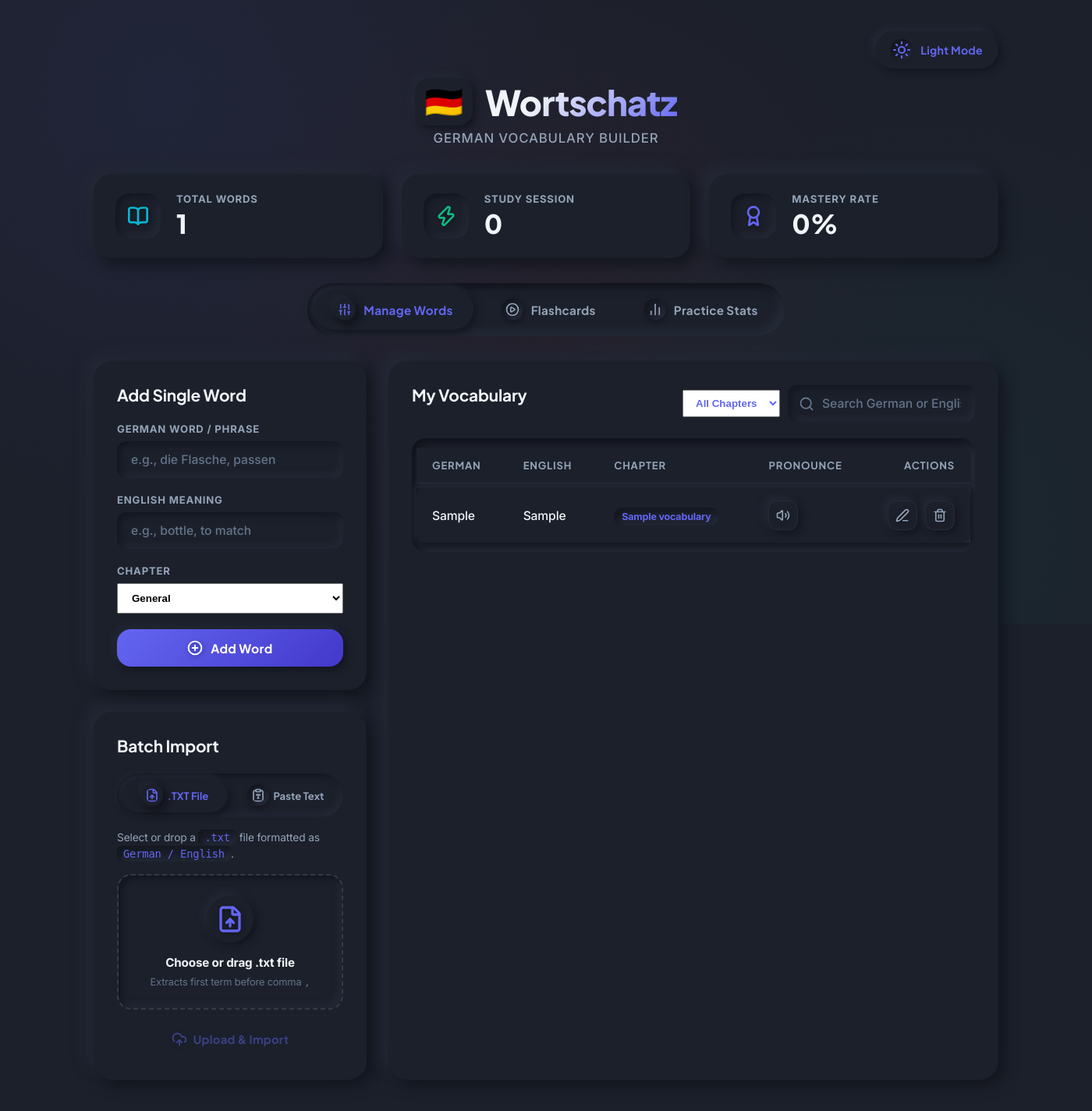
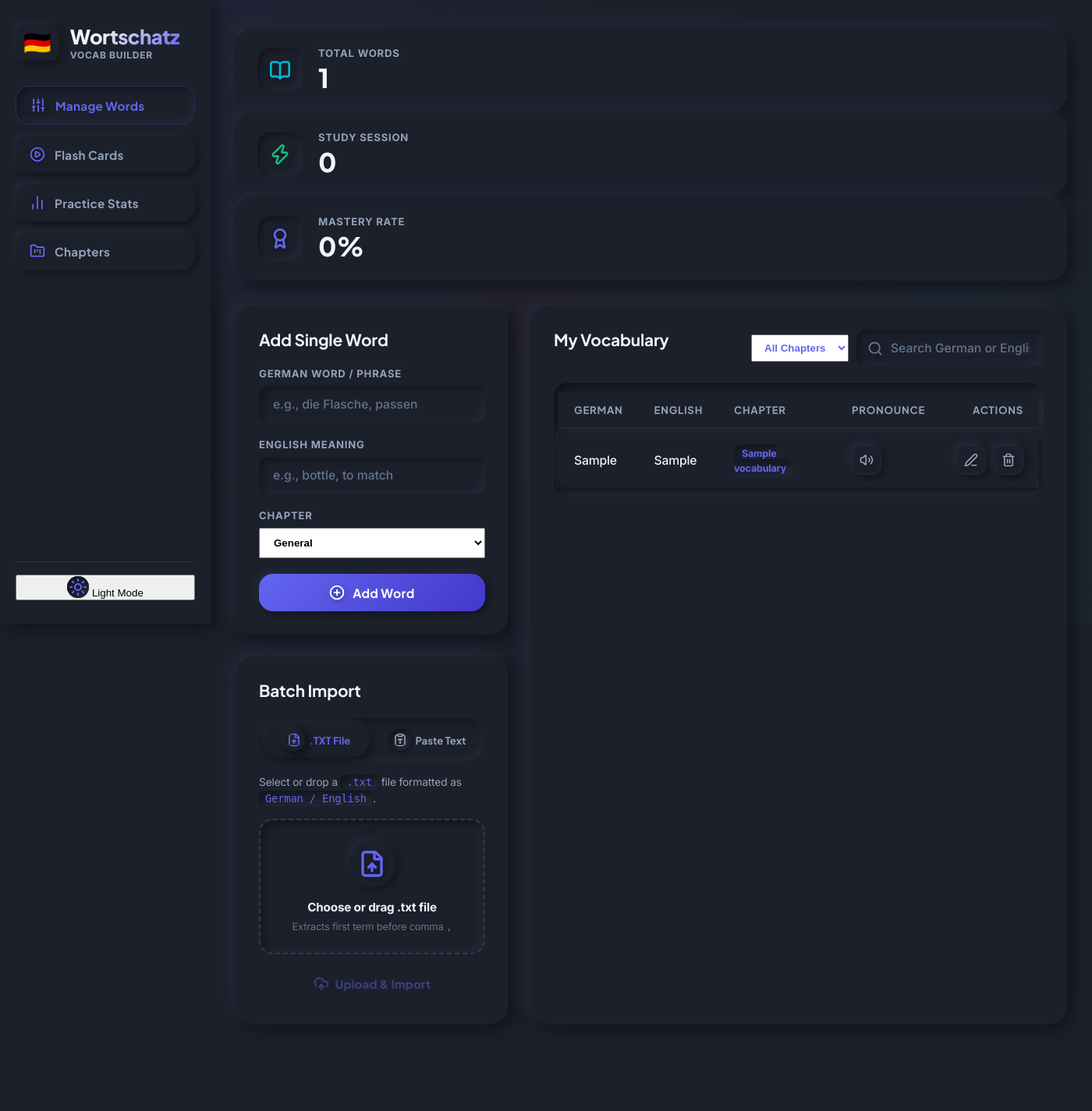
Before and after one commit to bad-vincen-zo/germantrial, a FastAPI app: page / in a window 1400 px wide. Shown: the whole page at 78% size. After the commit the page ends 1295 px from the top, so only its background shows below. Run offline with FastAPI, Linux system fonts and the light colour scheme; data comes from the database, SQL or seed files in the repository; tables that the repository leaves empty hold one stand-in row (values such as "Sample post").

Commit message:
Redesign layout to left vertical sidebar navigation and 4-tab dashboard grid matching wireframe

```diff
--- a/static/app.js
+++ b/static/app.js
@@ -360,19 +360,19 @@ function handleSearch() {
 
 // Tab Navigation logic
 function switchTab(tabId) {
-    // Buttons
-    document.getElementById("tab-manage").classList.remove("active");
-    document.getElementById("tab-practice").classList.remove("active");
-    const statsTabBtn = document.getElementById("tab-stats");
-    if (statsTabBtn) statsTabBtn.classList.remove("active");
-    document.getElementById(`tab-${tabId}`).classList.add("active");
+    const tabs = ["manage", "practice", "stats", "chapters"];
 
-    // Contents
-    document.getElementById("content-manage").classList.add("hidden");
-    document.getElementById("content-practice").classList.add("hidden");
-    const statsContent = document.getElementById("content-stats");
-    if (statsContent) statsContent.classList.add("hidden");
-    document.getElementById(`content-${tabId}`).classList.remove("hidden");
+    tabs.forEach(id => {
+        const btn = document.getElementById(`tab-${id}`);
+        const content = document.getElementById(`content-${id}`);
+        if (btn) btn.classList.remove("active");
+        if (content) content.classList.add("hidden");
+    });
+
+    const activeBtn = document.getElementById(`tab-${tabId}`);
+    const activeContent = document.getElementById(`content-${tabId}`);
+    if (activeBtn) activeBtn.classList.add("active");
+    if (activeContent) activeContent.classList.remove("hidden");
 
     if (tabId === "practice") {
         if (currentCardMode === "trial") {
@@ -382,6 +382,92 @@ function switchTab(tabId) {
         }
     } else if (tabId === "stats") {
         renderStatsDashboard();
+    } else if (tabId === "chapters") {
+        renderChaptersTab();
+    }
+}
+
+// Chapters Tab Renderer
+function renderChaptersTab() {
+    const container = document.getElementById("chapters-grid-container");
+    if (!container) return;
+
+    if (appChapters.length === 0) {
+        container.innerHTML = `<p class="upload-desc">No chapters created yet. Click "Add Chapter" to create one!</p>`;
+        return;
+    }
+
+    container.innerHTML = "";
+    appChapters.forEach(ch => {
+        const card = document.createElement("div");
+        card.className = "chapter-card animate-fade-in";
+        card.innerHTML = `
+            <div class="chapter-card-header">
+                <div class="chapter-card-title"><i data-lucide="folder" style="margin-right:6px;"></i> ${escapeHTML(ch.name)}</div>
+                <span class="chapter-card-count">${ch.word_count || 0} words</span>
+            </div>
+            <p style="font-size:0.88rem; color:var(--text-secondary); margin-top:8px;">${escapeHTML(ch.description || "No description provided.")}</p>
+            <div style="margin-top:16px; display:flex; gap:8px;">
+                <button type="button" class="secondary-btn btn-sm" style="flex:1;" onclick="filterByChapter('${escapeJS(ch.name)}')">
+                    <i data-lucide="filter"></i> View Words
+                </button>
+            </div>
+        `;
+        container.appendChild(card);
+    });
+
+    if (window.lucide) lucide.createIcons();
+}
+
+function filterByChapter(chapterName) {
+    selectedFilterChapter = chapterName;
+    const filterSelect = document.getElementById("filter-chapter-select");
+    if (filterSelect) filterSelect.value = chapterName;
+    switchTab("manage");
+    handleSearch();
+}
+
+// Add Chapter Modal Functions
+function openAddChapterModal() {
+    const modal = document.getElementById("add-chapter-modal");
+    if (modal) modal.classList.add("open");
+}
+
+function closeAddChapterModal() {
+    const modal = document.getElementById("add-chapter-modal");
+    if (modal) modal.classList.remove("open");
+}
+
+async function handleAddChapterSubmit(event) {
+    event.preventDefault();
+    const nameInput = document.getElementById("chapter-name-input");
+    const descInput = document.getElementById("chapter-desc-input");
+    if (!nameInput) return;
+
+    const name = nameInput.value.trim();
+    const description = descInput ? descInput.value.trim() : "";
+
+    if (!name) return;
+
+    try {
+        const response = await fetch("/api/chapters", {
+            method: "POST",
+            headers: { "Content-Type": "application/json" },
+            body: JSON.stringify({ name, description })
+        });
+
+        const data = await response.json();
+        if (!response.ok) throw new Error(data.detail || "Failed to create chapter");
+
+        nameInput.value = "";
+        if (descInput) descInput.value = "";
+        closeAddChapterModal();
+
+        showToast(`Successfully created chapter '${name}'!`, "success");
+        await fetchChapters();
+        renderChaptersTab();
+    } catch (err) {
+        showToast(err.message, "error");
     }
 }
 
--- a/static/style.css
+++ b/static/style.css
@@ -347,87 +347,187 @@ i[data-lucide] {
 }
 
 /* Main Container */
-.app-container {
+/* Main App Layout Grid */
+.app-layout {
+    display: flex;
+    min-height: 100vh;
     width: 100%;
-    max-width: 1200px;
-    padding: 40px 20px;
+}
+
+/* Sidebar Navigation (Matching Wireframe Alignment) */
+.sidebar-nav {
+    width: 270px;
+    min-width: 270px;
+    background: var(--bg-card);
+    box-shadow: var(--neu-shadow-extruded);
     display: flex;
     flex-direction: column;
+    padding: 30px 20px;
     gap: 32px;
-}
-
-/* App Header */
-.app-header {
-    text-align: center;
-    margin-bottom: 4px;
-    position: relative;
-}
-
-.header-top-bar {
-    display: flex;
-    justify-content: flex-end;
-    margin-bottom: 12px;
-}
-
-/* Neumorphic Theme Switcher Button */
-.theme-toggle-btn {
-    background: var(--bg-main);
-    color: var(--accent-primary);
+    z-index: 10;
+    position: sticky;
+    top: 0;
+    height: 100vh;
+}
+
+.sidebar-brand {
+    display: flex;
+    align-items: center;
+    gap: 14px;
+}
+
+.sidebar-brand h1 {
+    font-family: var(--font-heading);
+    font-size: 1.6rem;
+    font-weight: 800;
+    letter-spacing: -0.02em;
+    background: linear-gradient(135deg, var(--text-primary) 30%, var(--accent-primary) 100%);
+    -webkit-background-clip: text;
+    -webkit-text-fill-color: transparent;
+}
+
+.sidebar-brand .flag-icon {
+    font-size: 1.8rem;
+    padding: 6px 10px;
+    border-radius: var(--border-radius-md);
+    background: var(--bg-main);
+    box-shadow: var(--neu-shadow-extruded-sm);
+}
+
+.sidebar-brand .subtitle {
+    font-size: 0.75rem;
+    color: var(--text-secondary);
+    font-weight: 700;
+    text-transform: uppercase;
+    letter-spacing: 0.06em;
+}
+
+/* Vertical Sidebar Menu Buttons */
+.sidebar-menu {
+    display: flex;
+    flex-direction: column;
+    gap: 14px;
+    flex: 1;
+}
+
+.sidebar-tab-btn {
+    background: var(--bg-main);
     border: none;
-    padding: 10px 20px;
-    border-radius: var(--border-radius-pill);
+    outline: none;
+    color: var(--text-secondary);
     font-family: var(--font-heading);
-    font-size: 0.88rem;
-    font-weight: 700;
+    font-size: 0.95rem;
+    font-weight: 700;
+    padding: 14px 18px;
+    border-radius: var(--border-radius-lg);
     cursor: pointer;
-    display: inline-flex;
-    align-items: center;
-    gap: 10px;
+    display: flex;
+    align-items: center;
+    gap: 12px;
     letter-spacing: 0.02em;
     box-shadow: var(--neu-shadow-extruded-sm);
     transition: var(--transition-smooth);
-}
-
-.theme-toggle-btn:hover {
+    width: 100%;
+}
+
+.sidebar-tab-btn i,
+.sidebar-tab-btn svg {
+    width: 20px;
+    height: 20px;
+    color: var(--accent-primary);
+}
+
+.sidebar-tab-btn:hover {
+    color: var(--text-primary);
     box-shadow: var(--neu-shadow-extruded);
-    transform: translateY(-2px);
-    color: var(--accent-primary-hover);
-}
-
-.theme-toggle-btn:active {
-    box-shadow: var(--neu-shadow-inset);
-    transform: translateY(0);
-}
-
-.logo-area {
-    display: flex;
-    justify-content: center;
-    align-items: center;
+    transform: translateX(3px);
+}
+
+.sidebar-tab-btn.active {
+    background: var(--bg-card);
+    color: var(--accent-primary);
+    box-shadow: var(--neu-shadow-inset);
+    border: 1px solid rgba(99, 102, 241, 0.2);
+}
+
+.sidebar-footer {
+    padding-top: 16px;
+    border-top: 1px solid rgba(148, 163, 184, 0.15);
+}
+
+.sidebar-footer .theme-toggle-btn {
+    width: 100%;
+    justify-content: center;
+}
+
+/* Main Content Workspace Area */
+.main-content-area {
+    flex: 1;
+    padding: 36px 32px;
+    display: flex;
+    flex-direction: column;
+    gap: 32px;
+    max-width: 1300px;
+}
+
+/* Chapters Dashboard Styling */
+.chapters-grid-container {
+    display: grid;
+    grid-template-columns: repeat(auto-fill, minmax(280px, 1fr));
+    gap: 24px;
+}
+
+.chapter-card {
+    background: var(--bg-main);
+    border-radius: var(--border-radius-lg);
+    padding: 24px;
+    box-shadow: var(--neu-shadow-extruded-sm);
+    display: flex;
+    flex-direction: column;
+    justify-content: space-between;
     gap: 16px;
-    margin-bottom: 6px;
-}
-
-.logo-area h1 {
+    transition: var(--transition-smooth);
+}
+
+.chapter-card:hover {
+    box-shadow: var(--neu-shadow-extruded);
+    transform: translateY(-3px);
+}
+
+.chapter-card-header {
+    display: flex;
+    justify-content: space-between;
+    align-items: flex-start;
+}
+
+.chapter-card-title {
     font-family: var(--font-heading);
-    font-size: 2.8rem;
-    font-weight: 800;
-    letter-spacing: -0.02em;
+    font-size: 1.15rem;
+    font-weight: 700;
     color: var(--text-primary);
-    background: linear-gradient(135deg, var(--text-primary) 30%, var(--accent-primary) 100%);
-    -webkit-background-clip: text;
-    -webkit-text-fill-color: transparent;
-}
-
-.flag-icon {
-    font-size: 2.5rem;
-    display: inline-block;
-    padding: 6px 12px;
-    border-radius: var(--border-radius-lg);
-    background: var(--bg-main);
-    box-shadow: var(--neu-shadow-extruded-sm);
-}
-
-.subtitle {
+}
+
+.chapter-card-count {
+    font-size: 0.82rem;
+    font-weight: 700;
+    padding: 4px 10px;
+    border-radius: var(--border-radius-pill);
+    background: var(--bg-card);
+    color: var(--accent-primary);
+    box-shadow: var(--neu-shadow-inset);
+}
+
+@media (max-width: 900px) {
+    .app-layout {
+        flex-direction: column;
+    }
+    .sidebar-nav {
+        width: 100%;
+        min-width: 100%;
+        height: auto;
+        position: relative;
+    }
+}
     font-family: var(--font-sans);
     color: var(--text-secondary);
     font-size: 1.05rem;
--- a/templates/index.html
+++ b/templates/index.html
@@ -17,23 +17,44 @@
 </head>
 <body>
     <div class="glass-bg"></div>
-    <div class="app-container">
-        <!-- Header -->
-        <header class="app-header">
-            <div class="header-top-bar">
+    <div class="app-layout">
+        <!-- Sidebar Navigation (Matching Wireframe Alignment) -->
+        <aside class="sidebar-nav">
+            <div class="sidebar-brand">
+                <div class="flag-icon">🇩🇪</div>
+                <div class="brand-text">
+                    <h1>Wortschatz</h1>
+                    <p class="subtitle">Vocab Builder</p>
+                </div>
+            </div>
+
+            <!-- Vertical Menu Buttons -->
+            <nav class="sidebar-menu">
+                <button class="sidebar-tab-btn active" id="tab-manage" onclick="switchTab('manage')">
+                    <i data-lucide="sliders"></i> <span>Manage Words</span>
+                </button>
+                <button class="sidebar-tab-btn" id="tab-practice" onclick="switchTab('practice')">
+                    <i data-lucide="play-circle"></i> <span>Flash Cards</span>
+                </button>
+                <button class="sidebar-tab-btn" id="tab-stats" onclick="switchTab('stats')">
+                    <i data-lucide="bar-chart-2"></i> <span>Practice Stats</span>
+                </button>
+                <button class="sidebar-tab-btn" id="tab-chapters" onclick="switchTab('chapters')">
+                    <i data-lucide="folder-kanban"></i> <span>Chapters</span>
+                </button>
+            </nav>
+
+            <div class="sidebar-footer">
                 <button class="theme-toggle-btn" id="theme-toggle-btn" type="button" title="Switch Light/Dark Theme" onclick="toggleTheme()">
                     <span id="theme-icon-container"><i data-lucide="sun"></i></span>
                     <span id="theme-text">Light Mode</span>
                 </button>
             </div>
-            <div class="logo-area">
-                <div class="flag-icon">🇩🇪</div>
-                <h1>Wortschatz</h1>
-            </div>
-            <p class="subtitle">German Vocabulary Builder</p>
-        </header>
+        </aside>
 
-        <!-- Stats Grid -->
+        <!-- Main Content Area -->
+        <div class="main-content-area">
+            <!-- Stats Dashboard Grid (3 Stat Cards across the top) -->
             <section class="stats-container">
                 <div class="stat-card">
                     <div class="stat-icon-wrapper blue">
@@ -63,19 +84,6 @@
                     </div>
                 </div>
             </section>
-
-        <!-- Main Navigation Tabs -->
-        <nav class="nav-tabs">
-            <button class="tab-btn active" id="tab-manage" onclick="switchTab('manage')">
-                <i data-lucide="sliders"></i> Manage Words
-            </button>
-            <button class="tab-btn" id="tab-practice" onclick="switchTab('practice')">
-                <i data-lucide="play-circle"></i> Flashcards
-            </button>
-            <button class="tab-btn" id="tab-stats" onclick="switchTab('stats')">
-                <i data-lucide="bar-chart-2"></i> Practice Stats
-            </button>
-        </nav>
 
             <!-- Tab Content: Manage Words -->
             <main class="tab-content" id="content-manage">
@@ -481,6 +489,50 @@
                 </div>
             </div>
         </main>
+
+        <!-- Tab Content: Chapters Overview -->
+        <main class="tab-content hidden" id="content-chapters">
+            <div class="chapters-dashboard-container">
+                <div class="glass-card chapters-panel">
+                    <div class="chapters-panel-header" style="display: flex; justify-content: space-between; align-items: center; margin-bottom: 24px;">
+                        <h2><i data-lucide="folder-kanban"></i> Vocabulary Chapters</h2>
+                        <button type="button" class="primary-btn btn-sm" style="width: auto; padding: 10px 20px;" onclick="openAddChapterModal()">
+                            <i data-lucide="plus-circle"></i> Add Chapter
+                        </button>
+                    </div>
+                    <div class="chapters-grid-container" id="chapters-grid-container">
+                        <!-- Populated dynamically -->
+                    </div>
+                </div>
+            </div>
+        </main>
+    </div>
+</div>
+
+    <!-- Add Chapter Modal Dialog -->
+    <div class="modal" id="add-chapter-modal">
+        <div class="modal-content glass-card">
+            <div class="modal-header">
+                <h2>Add Chapter</h2>
+                <button class="close-btn" onclick="closeAddChapterModal()">
+                    <i data-lucide="x"></i>
+                </button>
+            </div>
+            <form id="add-chapter-form" onsubmit="handleAddChapterSubmit(event)">
+                <div class="input-group">
+                    <label for="chapter-name-input">Chapter Name</label>
+                    <input type="text" id="chapter-name-input" required placeholder="e.g., Chapter 1: Basics">
+                </div>
+                <div class="input-group">
+                    <label for="chapter-desc-input">Description (Optional)</label>
+                    <input type="text" id="chapter-desc-input" placeholder="e.g., Greetings and introductions">
+                </div>
+                <div class="modal-footer">
+                    <button type="button" class="secondary-btn" onclick="closeAddChapterModal()">Cancel</button>
+                    <button type="submit" class="primary-btn">Create Chapter</button>
+                </div>
+            </form>
+        </div>
     </div>
 
     <!-- Edit Modal Dialog -->
```
Lines whose indentation alone changed are shown as unchanged.
